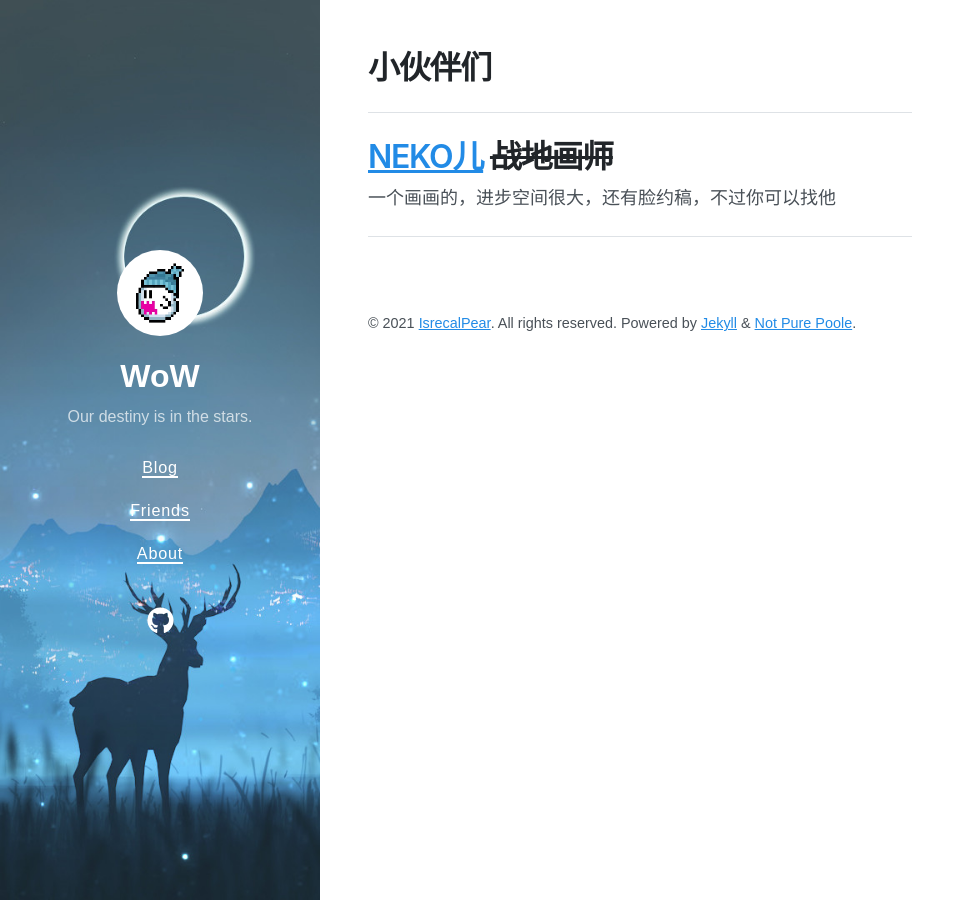
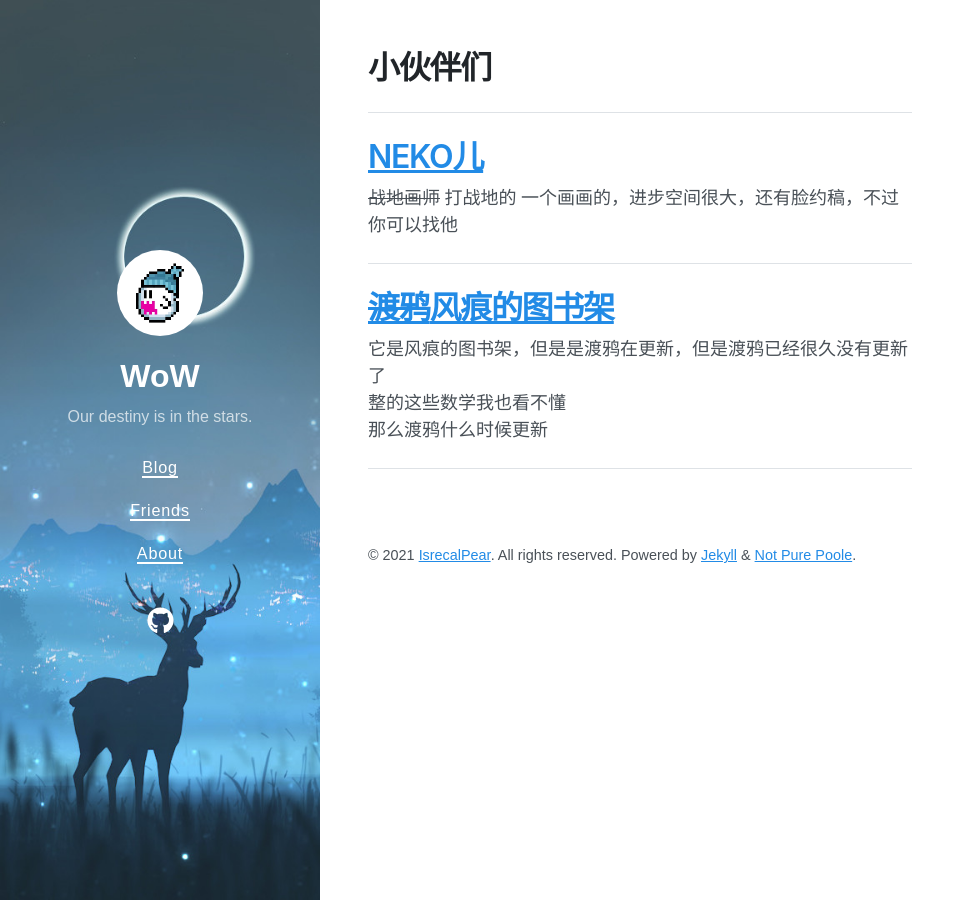
Before and after one commit to isrecalpear/isrecalpear.github.io, a Jekyll site: the page built from friends.md, in a window 1280 px wide. Shown: the whole page, without its empty margins (0-975 px from the left). Built offline with Jekyll 4.4.1, drawn with Linux system fonts in a browser that asks for light colours; nearby versions of some CDN libraries.

Commit message:
normal change

```diff
--- a/_config.yml
+++ b/_config.yml
@@ -26,6 +26,7 @@ exclude:
   - README.md
   - scripts/
   - not-pure-poole.gemspec
+  - run.cmd
 
 # Optimize Jekyl SEO Tag
 social:
--- a/friends.md
+++ b/friends.md
@@ -3,7 +3,14 @@ layout: page
 title: 小伙伴们
 ---
 ---
-# [NEKO儿](https://space.bilibili.com/11024530) ~~战地画师~~
+# [NEKO儿](https://space.bilibili.com/11024530)
+~~战地画师~~  打战地的
 一个画画的，进步空间很大，还有脸约稿，不过你可以找他
 
 ---
+# [~~渡鸦~~风痕的图书架](https://tracewind.net/)
+它是风痕的图书架，但是是渡鸦在更新，但是渡鸦已经很久没有更新了
+整的这些数学我也看不懂
+那么渡鸦什么时候更新
+
+---
```
Also changed, not shown: 3 other files.
